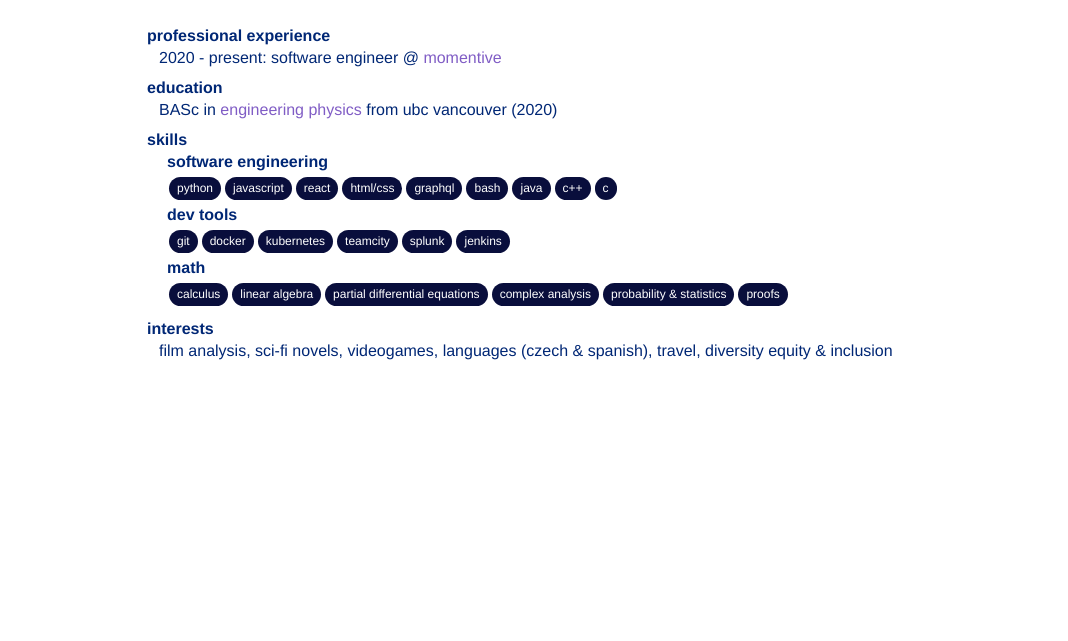
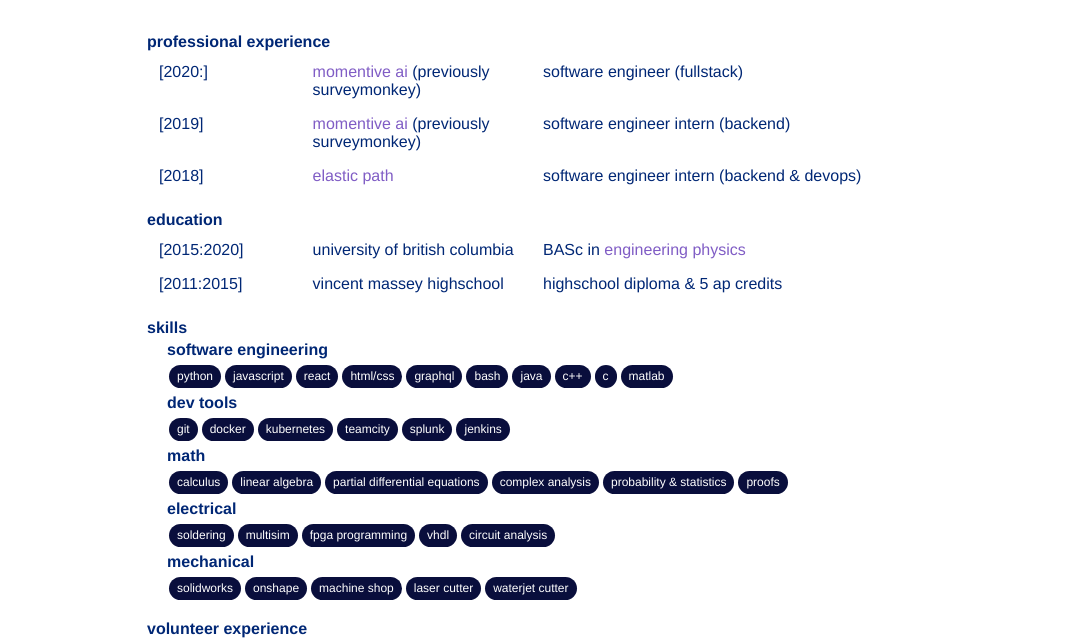
Before and after one commit to amberdonnelly/portfolio-site, a Gatsby site: page / in a window 1280 px wide. Shown: the part 159-800 px from the top of the page, without its empty margins (109-1177 px from the left). Built offline with nearby package versions, Linux system fonts and the light colour scheme; Gatsby itself is replaced by a stand-in of ours.

Commit message:
update about and add new project

```diff
--- a/src/components/AboutSection.js
+++ b/src/components/AboutSection.js
@@ -1,5 +1,5 @@
 import * as React from "react"
-import { Container } from "react-bootstrap"
+import { Container, Row, Col } from "react-bootstrap"
 
 // styles
 import '../scss/sections.scss';
@@ -26,19 +26,37 @@
         <br />
         <div className="about__section">
           <p className="about__section-title">professional experience</p>
-          <p className="about__section-body">
-            2020 - present: software engineer @ <a target="_blank" rel="noreferrer" href="https://www.linkedin.com/company/momentive.ai/">momentive</a>
-            {/* <br />
-            2019 (4mo): software engineer intern / <a target="_blank" rel="noreferrer" href="https://www.linkedin.com/company/momentive.ai/">momentive</a>
-            <br />
-            2018 (8mo): software engineer intern / elastic path  */}
-          </p>
+          <Row className="about__row">
+            <Col className="about__row-leftcol">[2020:]</Col>
+            <Col className="about__row-midcol"><a target="_blank" rel="noreferrer" href="https://www.linkedin.com/company/momentive.ai/">momentive ai</a> (previously surveymonkey)</Col>
+            <Col className="about__row-rightcol">software engineer (fullstack)</Col>
+          </Row>
+          <Row className="about__row">
+            <Col className="about__row-leftcol">[2019]</Col>
+            <Col className="about__row-midcol"><a target="_blank" rel="noreferrer" href="https://www.linkedin.com/company/momentive.ai/">momentive ai</a> (previously surveymonkey)</Col>
+            <Col className="about__row-rightcol">software engineer intern (backend)</Col>
+          </Row>
+          <Row className="about__row">
+            <Col className="about__row-leftcol">[2018]</Col>
+            <Col className="about__row-midcol"><a target="_blank" rel="noreferrer" href="https://www.linkedin.com/company/elastic-path/">elastic path</a></Col>
+            <Col className="about__row-rightcol">software engineer intern (backend &amp; devops)</Col>
+          </Row>
         </div>
         <div className="about__section">
             <p className="about__section-title">education</p>
-            <p className="about__section-body">BASc in <a target="_blank" rel="noreferrer" href="https://www.engphys.ubc.ca/">engineering physics</a> from ubc vancouver (2020)</p>
+            <Row className="about__row">
+              <Col className="about__row-leftcol">[2015:2020]</Col>
+              <Col className="about__row-midcol">university of british columbia</Col>
+              <Col className="about__row-rightcol">BASc in <a target="_blank" rel="noreferrer" href="https://www.engphys.ubc.ca/">engineering physics</a></Col>
+            </Row>
+            <Row className="about__row">
+              <Col className="about__row-leftcol">[2011:2015]</Col>
+              <Col className="about__row-midcol">vincent massey highschool</Col>
+              <Col className="about__row-rightcol">highschool diploma &amp; 5 ap credits</Col>
+            </Row>
         </div>
-        <p><strong>skills</strong></p>
+        <div className="about__section">
+          <p className="about__section-title">skills</p>
           {about.SKILLS.map( (skill_section) => {
             return(
                 <div className="skills">
@@ -51,9 +69,23 @@
                 </div>
             )
           })}
+        </div>
+        <div className="about__section">
+          <p className="about__section-title">volunteer experience</p>
+          <Row className="about__row">
+            <Col className="about__row-leftcol">[2015:2020]</Col>
+            <Col className="about__row-midcol">university of british columbia</Col>
+            <Col className="about__row-rightcol">BASc in <a target="_blank" rel="noreferrer" href="https://www.engphys.ubc.ca/">engineering physics</a></Col>
+          </Row>
+          <Row className="about__row">
+            <Col className="about__row-leftcol">[2011:2015]</Col>
+            <Col className="about__row-midcol">vincent massey highschool</Col>
+            <Col className="about__row-rightcol">highschool diploma &amp; 5 ap credits</Col>
+          </Row>
+        </div>
         <div className="about__section">
           <p className="about__section-title">interests</p>
-          <p className="about__section-body">film analysis, sci-fi novels, videogames, languages (czech &amp; spanish), travel, diversity equity &amp; inclusion</p>
+          <p className="about__section-body">film analysis, sci-fi novels, videogames, languages (czech &amp; spanish &amp; french), travel, diversity equity &amp; inclusion, aviation</p>
         </div>
       </Container>
     )
--- a/src/components/PortfolioSection.js
+++ b/src/components/PortfolioSection.js
@@ -9,6 +9,7 @@
 import BiasDetectorImg from "../images/biasdetector.jpg"
 import GithubImg from "../images/github.png"
 import ASVImg from "../images/asv.jpg"
+import FinanceImg from "../images/finance.png"
 
 // data
 import * as projects from '../utils/projects.js'
@@ -19,6 +20,7 @@
     'biasdetector': BiasDetectorImg,
     'github': GithubImg,
     'asv': ASVImg,
+    'finance': FinanceImg,
 }
 
 // components
--- a/src/scss/global.scss
+++ b/src/scss/global.scss
@@ -6,7 +6,7 @@
     width: 100%;
 }
 
-a, p, h1, h2, h3, button {
+a, p, h1, h2, h3, button, div {
     margin: 0;
     font-family: $font-main;
     font-weight: 100;
--- a/src/scss/sections.scss
+++ b/src/scss/sections.scss
@@ -1,8 +1,8 @@
 @import "global";
 
 .section-page {
-    padding: 100px 0 200px 0;
-    height: 100%;
+    padding: 100px 0 100px 0;
+    height: auto;
 }
 
 .skills {
@@ -50,13 +50,28 @@
         }
     }
     &__section {
-        margin: 12px 0;
+        margin: 18px 0;
         &-title {
             margin: 12px 0 4px 0;
             font-weight: 600;
         }
         &-body {
-            margin-left: 12px;
+            margin: 4px 0 0 12px;
+        }
+    }
+    &__row {
+        width: 100%;
+        padding: 8px 0;
+        display: flex;
+        margin-left: 12px;
+        &-leftcol {
+            width: 20%;
+        }
+        &-midcol {
+            width: 30%;
+        }
+        &-rightcol {
+            width: 50%;
         }
     }
     .resume {
--- a/src/utils/about.js
+++ b/src/utils/about.js
@@ -10,7 +10,8 @@
             'bash',
             'java',
             'c++',
-            'c'
+            'c',
+            'matlab',
         ]
     },
     {
@@ -31,8 +32,28 @@
             'linear algebra',
             'partial differential equations',
             'complex analysis',
-            'probability \& statistics',
+            'probability & statistics',
             'proofs',
         ]
     },
+    {
+        'section': 'electrical',
+        'list': [
+            'soldering',
+            'multisim',
+            'fpga programming',
+            'vhdl',
+            'circuit analysis',
+        ]
+    },
+    {
+        'section': 'mechanical',
+        'list': [
+            'solidworks',
+            'onshape',
+            'machine shop',
+            'laser cutter',
+            'waterjet cutter',
+        ]
+    }
 ]
--- a/src/utils/projects.js
+++ b/src/utils/projects.js
@@ -10,6 +10,18 @@
         ],
         'image': 'github',
         'link': 'https://github.com/amberdonnelly/ambersite'
+    },
+    {
+        'title': 'stock market analysis with python',
+        'description': 'python stock analysis guided by Derek Banas\'s youtube tutorials on Python for Finance.',
+        'skills': [
+            'python',
+            'matplotlib',
+            'numpy',
+            'pandas',
+        ],
+        'image': 'finance',
+        'link': 'https://github.com/amberdonnelly/python-for-finance'
     },
     {
         'title': 'collision avoidance for autonomous surface vehicle',
```
Also changed, not shown: README.md, src/images/finance.png (added). Lines whose indentation alone changed are shown as unchanged.
